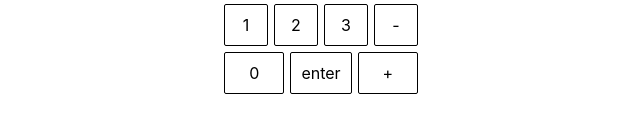
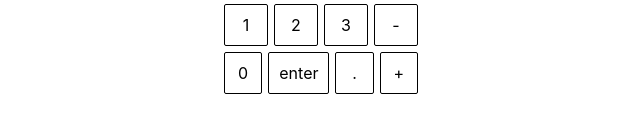
Before and after one commit to sofacles/calculator, a React (Create React App) app: page / in a window 1280 px wide. Shown: the part 318-450 px from the top of the page, without its empty margins (319-959 px from the left). Built offline with nearby package versions, Linux system fonts and the light colour scheme.

Commit message:
decimal key

```diff
--- a/src/Key.js
+++ b/src/Key.js
@@ -18,7 +18,7 @@ const Key = (props) => {
         flexBasis: "10px"
     }
     return <div
-        style={ props.wide ? {...KeyStyle, ...doubleWideStyle} : KeyStyle  }
+        style={ KeyStyle  }
         data-testid={props.text + "key"}
         onClick={props.onPress}
         >{props.text}</div>
--- a/src/KeyPad.js
+++ b/src/KeyPad.js
@@ -44,6 +44,7 @@ const KeyPad = () => {
         <div style={KeyPadRowStyle}>
             <NumberKey number={0} key={0} />
             <EnterKey key="enter" />
+            <NumberKey number={"."} key="decimal" />
             <OperationKey text="+" opCode="ADD" key={"plus"} />
         </div>
     </div>;
--- a/src/store/CalcReducer.js
+++ b/src/store/CalcReducer.js
@@ -44,7 +44,7 @@ const CalcReducer = (state, action) => {
       if (state.termToBeApplied === 0) {
         return {
           ...state,
-          termToBeApplied: parseInt(state.stringCurrentlyBeingConcatenated),
+          termToBeApplied: parseFloat(state.stringCurrentlyBeingConcatenated),
           operand: action.type,
           preparingToClearDisplayOnNextDigit: true
         };
```
